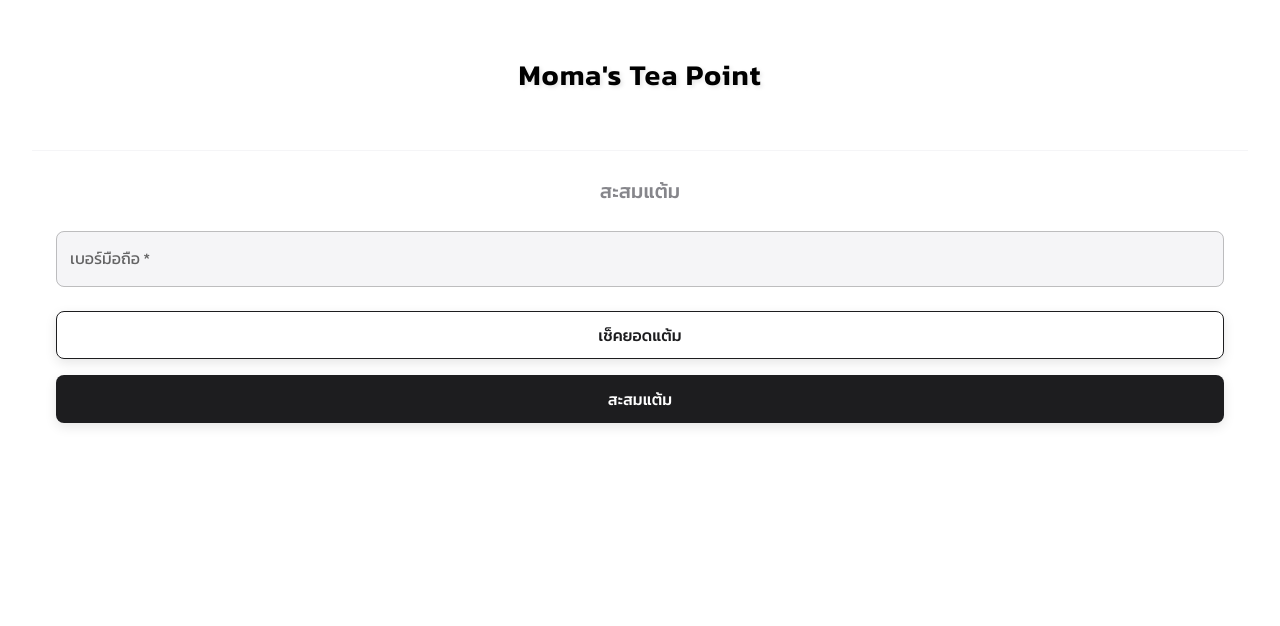
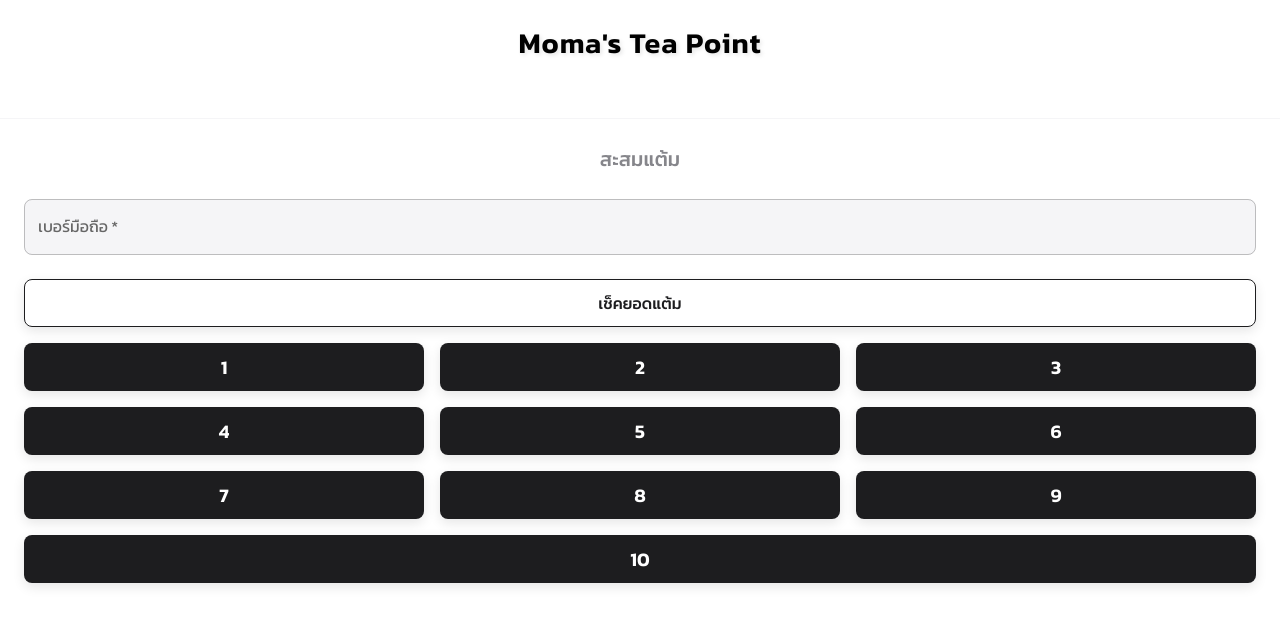
Before and after one commit to dirlenor/reward2, a React (Vite) app: page /#/ in a window 1280 px wide. Shown: the top 626 px of the page. Built offline with nearby package versions, Linux system fonts and the light colour scheme; no server answers.

Commit message:
feat: ปรับ layout ให้แสดงผลแบบ full screen บนมือถือ

```diff
--- a/src/index.css
+++ b/src/index.css
@@ -20,19 +20,22 @@
   font-family: 'Kanit', sans-serif;
 }
 
-html, body, #root {
+html, body {
   height: 100%;
   width: 100%;
-  overflow: hidden;
+  overflow-x: hidden;
+  position: fixed;
+  touch-action: manipulation;
+  -webkit-overflow-scrolling: touch;
 }
 
 #root {
-  margin: 0;
+  height: 100%;
+  width: 100%;
+  overflow-y: auto;
+  -webkit-overflow-scrolling: touch;
   padding: 0;
-  min-height: 100vh;
-  width: 100vw;
   background: #ffffff;
-  overflow-x: hidden;
 }
 
 body {
@@ -47,7 +50,6 @@ body {
   min-width: 320px;
   -webkit-font-smoothing: antialiased;
   -moz-osx-font-smoothing: grayscale;
-  touch-action: manipulation;
 }
 
 h1 {
@@ -88,12 +90,16 @@ button:focus-visible {
 }
 
 @media screen and (max-width: 600px) {
+  html {
+    height: -webkit-fill-available;
+  }
+
   body {
     min-height: -webkit-fill-available;
   }
 
-  html {
-    height: -webkit-fill-available;
+  #root {
+    min-height: -webkit-fill-available;
   }
 
   .MuiContainer-root {
--- a/src/pages/PhoneInput.tsx
+++ b/src/pages/PhoneInput.tsx
@@ -84,7 +84,9 @@ const PhoneInput = () => {
 
   const handleSubmit = async (e: React.FormEvent) => {
     e.preventDefault();
+  };
 
+  const handleAddPoints = async (points: number) => {
     try {
       if (!/^[0-9]{10}$/.test(phoneNumber)) {
         throw new Error('กรุณากรอกเบอร์มือถือ 10 หลัก');
@@ -104,25 +106,25 @@ const PhoneInput = () => {
         const { error: updateError } = await supabase
           .from('points')
           .update({
-            points: existingRecord.points + 1,
+            points: existingRecord.points + points,
             updated_at: new Date().toISOString()
           })
           .eq('phone_number', phoneNumber);
 
         if (updateError) throw updateError;
-        setMessage(`อัพเดทแต้มสำเร็จ! ตอนนี้คุณมี ${existingRecord.points + 1} แต้ม`);
-        setCurrentPoints(existingRecord.points + 1);
+        setMessage(`อัพเดทแต้มสำเร็จ! เพิ่ม ${points} แต้ม ตอนนี้คุณมี ${existingRecord.points + points} แต้ม`);
+        setCurrentPoints(existingRecord.points + points);
       } else {
         const { error: insertError } = await supabase
           .from('points')
           .insert([{
             phone_number: phoneNumber,
-            points: 1
+            points: points
           }]);
 
         if (insertError) throw insertError;
-        setMessage('เพิ่มแต้มสำเร็จ! คุณได้รับ 1 แต้ม');
-        setCurrentPoints(1);
+        setMessage(`เพิ่มแต้มสำเร็จ! คุณได้รับ ${points} แต้ม`);
+        setCurrentPoints(points);
       }
 
       setPhoneNumber('');
@@ -154,11 +156,20 @@ const PhoneInput = () => {
   return (
     <Box
       sx={{
-        minHeight: '100vh',
+        minHeight: '100%',
         width: '100%',
         display: 'flex',
         flexDirection: 'column',
         background: '#ffffff',
+        position: 'fixed',
+        top: 0,
+        left: 0,
+        right: 0,
+        bottom: 0,
+        overflowY: 'auto',
+        '@media (max-width: 600px)': {
+          minHeight: '-webkit-fill-available',
+        },
       }}
     >
       {/* Header */}
@@ -234,9 +245,15 @@ const PhoneInput = () => {
                 '&:hover fieldset': {
                   borderColor: '#1d1d1f',
                 },
+                '& input': {
+                  color: '#000000',
+                  fontSize: '1.1rem',
+                  fontWeight: 500,
+                },
               },
               '& .MuiInputLabel-root': {
                 fontFamily: 'Kanit',
+                color: '#666666',
               },
               mb: 3,
             }}
@@ -268,14 +285,42 @@ const PhoneInput = () => {
             >
               เช็คยอดแต้ม
             </Button>
+            <Box
+              sx={{
+                display: 'grid',
+                gridTemplateColumns: 'repeat(3, 1fr)',
+                gap: 2,
+                width: '100%',
+              }}
+            >
+              {[1, 2, 3, 4, 5, 6, 7, 8, 9].map((points) => (
+                <Button
+                  key={points}
+                  onClick={() => handleAddPoints(points)}
+                  variant="contained"
+                  sx={{
+                    height: '48px',
+                    fontSize: '1.2rem',
+                    fontWeight: 600,
+                    borderRadius: '8px',
+                    backgroundColor: '#1d1d1f',
+                    '&:hover': {
+                      backgroundColor: '#2d2d2f',
+                    },
+                  }}
+                >
+                  {points}
+                </Button>
+              ))}
+            </Box>
             <Button
-              type="submit"
+              onClick={() => handleAddPoints(10)}
+              variant="contained"
               fullWidth
-              variant="contained"
               sx={{
                 height: '48px',
-                fontSize: '1rem',
-                fontWeight: 500,
+                fontSize: '1.2rem',
+                fontWeight: 600,
                 borderRadius: '8px',
                 backgroundColor: '#1d1d1f',
                 '&:hover': {
@@ -283,7 +328,7 @@ const PhoneInput = () => {
                 },
               }}
             >
-              สะสมแต้ม
+              10
             </Button>
           </Box>
         </form>
--- a/vite.config.ts
+++ b/vite.config.ts
@@ -2,6 +2,7 @@ import { defineConfig, loadEnv } from 'vite'
 import react from '@vitejs/plugin-react'
 
 // https://vitejs.dev/config/
+// Base path for GitHub Pages deployment
 export default defineConfig(({ mode }) => {
   const env = loadEnv(mode, process.cwd(), '');
   return {
```
